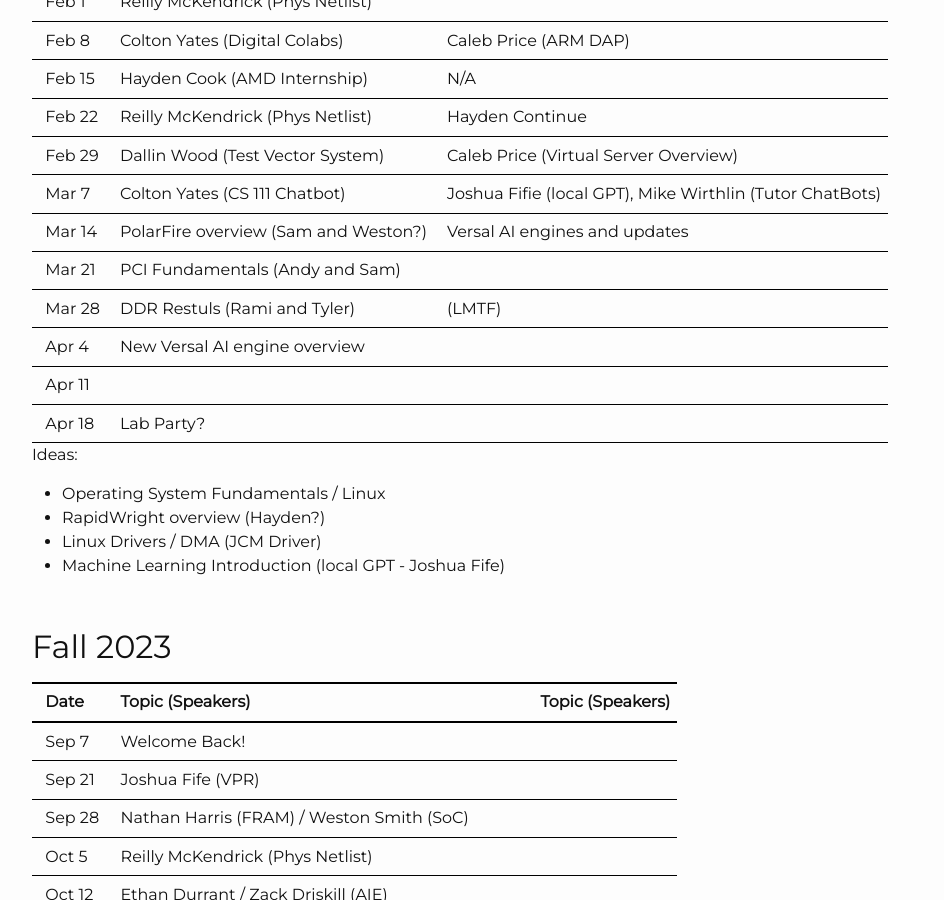
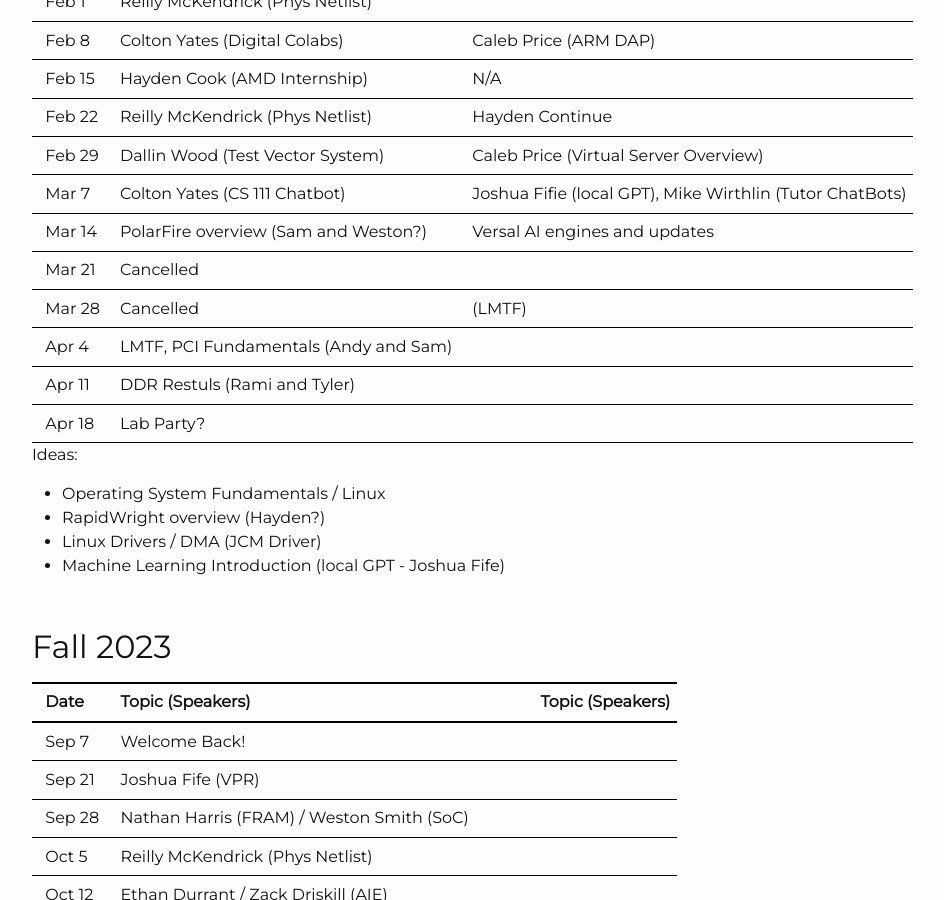
Before and after one commit to byuccl/byuccl.github.io, a Jekyll site: the page built from pages/schedule.md, in a window 1280 px wide and 900 px high, scrolled down 428 px. Shown: the whole window, without its empty margins (53-997 px from the left). Built offline with Jekyll 4.4.1, drawn with Linux system fonts in a browser that asks for light colours; nearby versions of some CDN libraries.

Commit message:
Updated schedule

```diff
--- a/pages/schedule.md
+++ b/pages/schedule.md
@@ -19,10 +19,10 @@
 |Feb 29     | Dallin Wood (Test Vector System)              | Caleb Price (Virtual Server Overview) |
 |Mar 7      | Colton Yates (CS 111 Chatbot)                 | Joshua Fifie (local GPT), Mike Wirthlin (Tutor ChatBots) |
 |Mar 14     | PolarFire overview (Sam and Weston?)          | Versal AI engines and updates |
-|Mar 21     | PCI Fundamentals (Andy and Sam)               |                           |
-|Mar 28     | DDR Restuls (Rami and Tyler)                  |  (LMTF)                   |
-|Apr 4      | New Versal AI engine overview                 |                           |
-|Apr 11     |                                               |                           |
+|Mar 21     | Cancelled                                     |                           |
+|Mar 28     | Cancelled                                     |  (LMTF)                   |
+|Apr 4      | LMTF, PCI Fundamentals (Andy and Sam)         |                           |
+|Apr 11     | DDR Restuls (Rami and Tyler)                  |                           |
 |Apr 18     | Lab Party?                                    |                           |
 
 Ideas:
```
